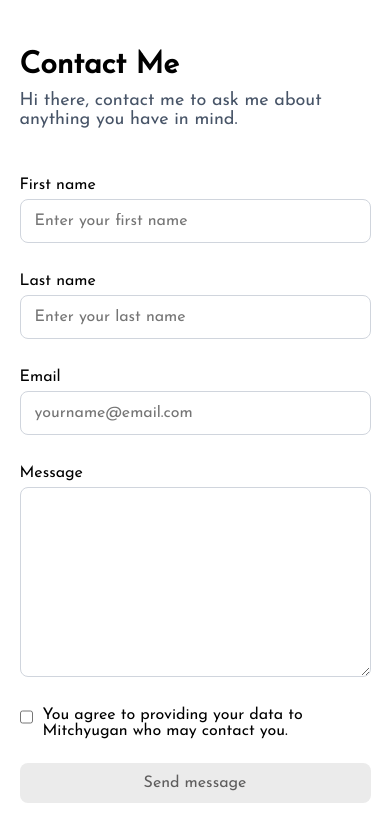
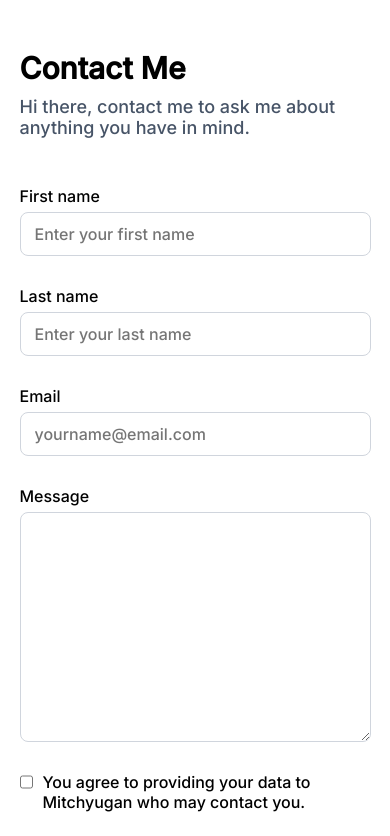
Before and after one commit to MITCHYUGAN/First-HNG-react-project, a React (Create React App) app: page /First-HNG-react-project/contact in a window 390 px wide. Shown: the top 836 px of the page. Built offline with nearby package versions, Linux system fonts and the light colour scheme.

Commit message:
Changes made to meet the requirements

```diff
--- a/public/index.html
+++ b/public/index.html
@@ -31,6 +31,10 @@
     <link rel="preconnect" href="https://fonts.gstatic.com" crossorigin>
     <link href="https://fonts.googleapis.com/css2?family=Josefin+Sans:wght@400&display=swap" rel="stylesheet">
 
+    <link rel="preconnect" href="https://fonts.googleapis.com">
+    <link rel="preconnect" href="https://fonts.gstatic.com" crossorigin>
+    <link href="https://fonts.googleapis.com/css2?family=Inter:wght@500&display=swap" rel="stylesheet">
+
   </head>
   <body>
     <noscript>You need to enable JavaScript to run this app.</noscript>
--- a/src/App.css
+++ b/src/App.css
@@ -5,6 +5,7 @@
   text-decoration: none;
   list-style: none;
   font-family: 'Josefin Sans', sans-serif;
+  font-family: 'Inter', sans-serif;
 }
 
 *:focus-visible{
@@ -31,7 +32,7 @@
   flex-direction: column;
   align-items: center;
   justify-content: center;
-  gap: 188px;
+  gap: 64px;
   min-height: 100vh;
 }
 
@@ -50,7 +51,7 @@
   flex-direction: column;
   align-items: center;
   justify-content: center;
-  gap: 50px;
+  gap: 56px;
 }
 
 .profile{
@@ -58,7 +59,7 @@
   flex-direction: column;
   align-items: center;
   justify-content: center;
-  gap: 20px;
+  gap: 24px;
 }
 
 #profile__img{
@@ -82,7 +83,7 @@
 .links_container{
   display: flex;
   flex-direction: column;
-  gap: 20px;
+  gap: 24px;
   width: 100%;
 }
 
@@ -117,7 +118,7 @@
 .socials{
   display: flex;
   gap: 20px;
-  margin-top: -30px;
+  margin-top: -11px;
 }
 
 
@@ -129,6 +130,7 @@
   width: min(700px, 90%);
   min-height: 80vh;
   margin-top: 30px;
+  margin-bottom: 124px;
 }
 
 .contact_headingtext{
@@ -333,7 +335,7 @@
     flex-direction: column;
     align-items: center;
     justify-content: center;
-    gap: 88px;
+    gap: 64px;
     min-height: 100vh;
   }
 
```
